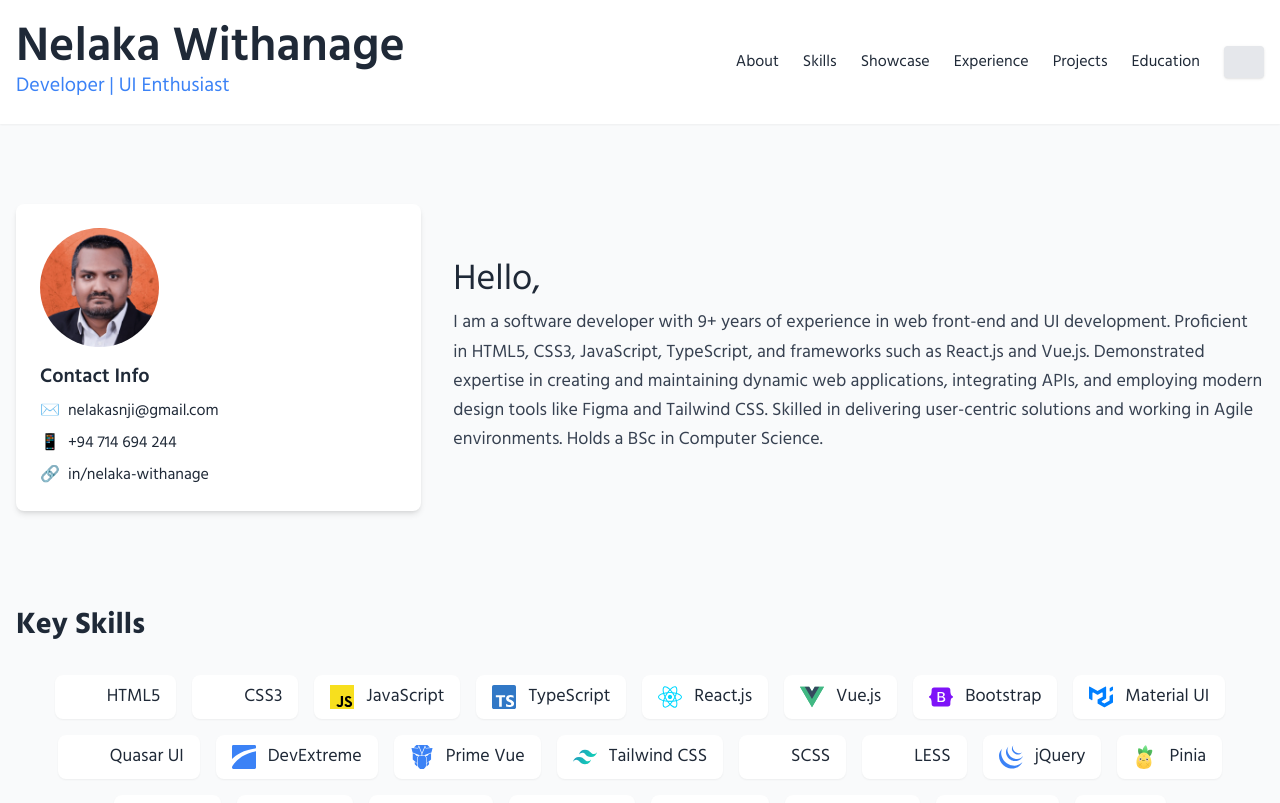
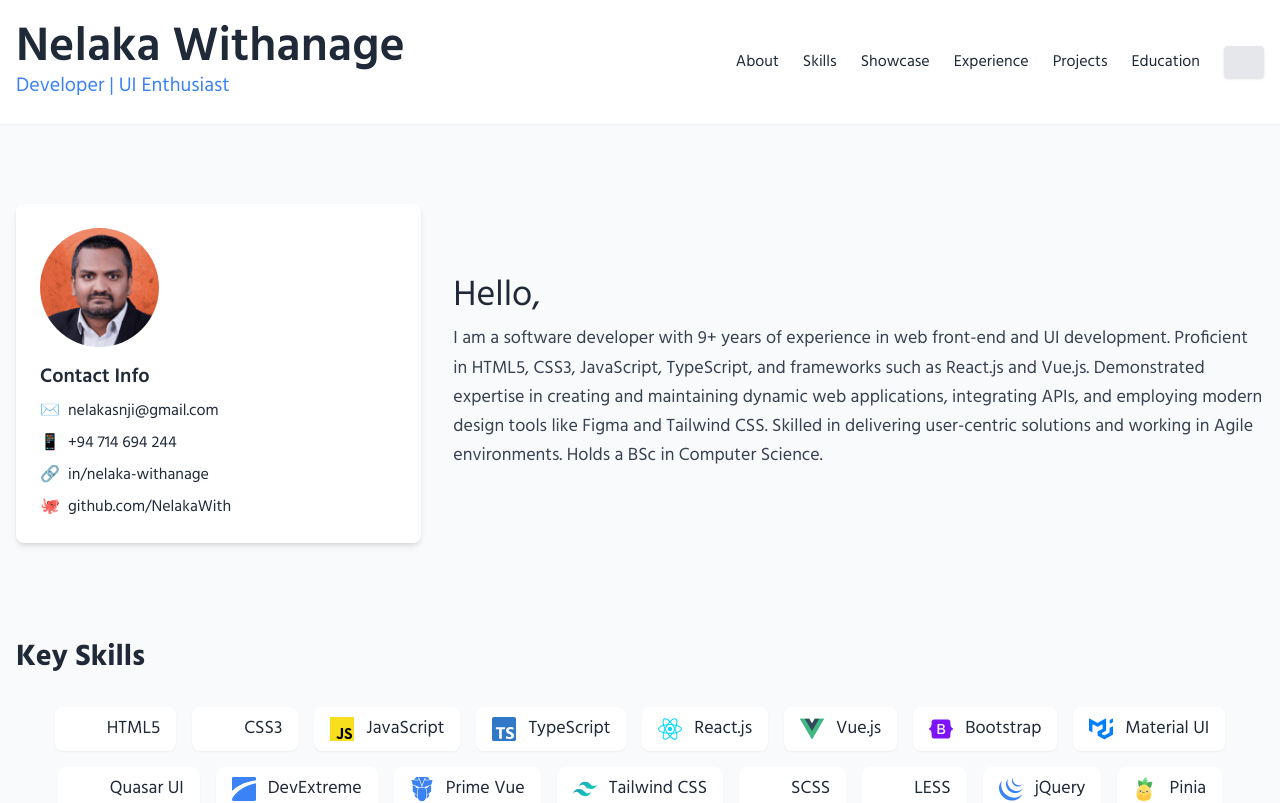
Before and after one commit to NelakaWith/portfolio, a Vue app: page / in a window 1280 px wide. Shown: the top 803 px of the page. Built offline with nearby package versions, Linux system fonts and the light colour scheme; some icons are missing.

Commit message:
feat: add GitHub link to contact info section in AppAbout.vue

```diff
--- a/src/components/AppAbout.vue
+++ b/src/components/AppAbout.vue
@@ -34,8 +34,19 @@
                 <a
                   href="https://linkedin.com/in/nelaka-withanage"
                   target="_blank"
+                  rel="noopener"
                   class="text-dark dark:text-white hover:underline"
                   >in/nelaka-withanage</a
+                >
+              </li>
+              <li class="flex items-center">
+                <span class="text-primary mr-2">🐙</span>
+                <a
+                  href="https://github.com/NelakaWith"
+                  target="_blank"
+                  rel="noopener"
+                  class="text-dark dark:text-white hover:underline"
+                  >github.com/NelakaWith</a
                 >
               </li>
             </ul>
```
